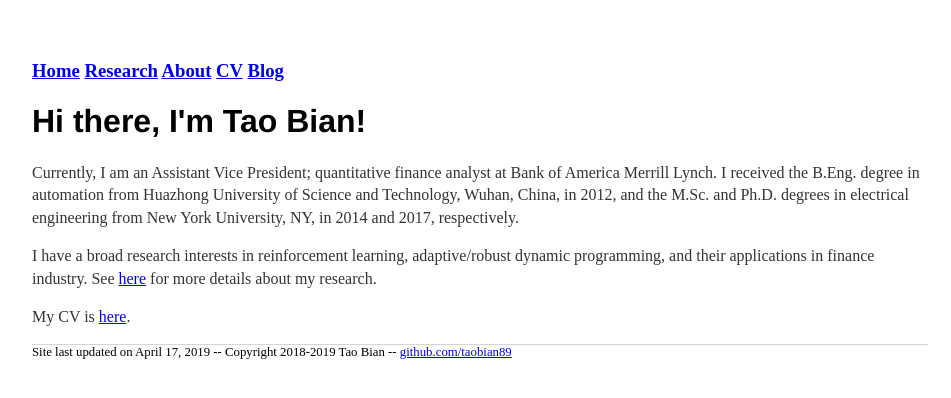
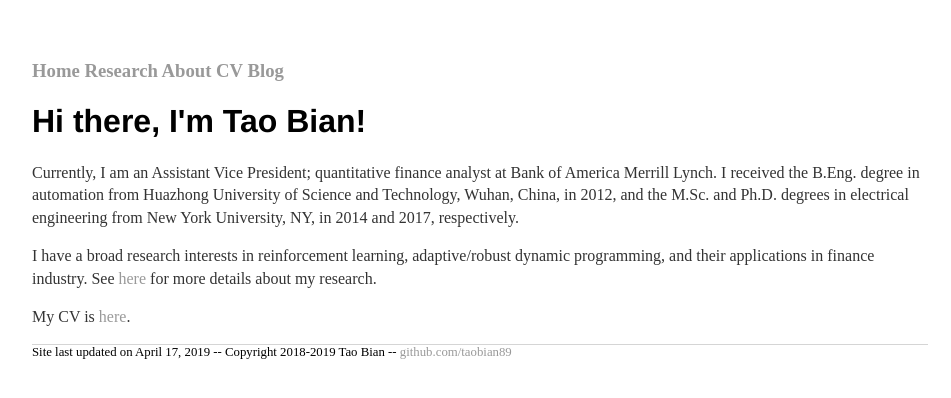
Before and after one commit to tao-bian-nyu/tao-bian-nyu.github.io, a Jekyll site: the page built from index.html, in a window 1280 px wide. Shown: the top 398 px of the page, without its empty margins (160-1111 px from the left). Built offline with Jekyll 4.4.1, drawn with Linux system fonts in a browser that asks for light colours.

Commit message:
Update main.css

```diff
--- a/css/main.css
+++ b/css/main.css
@@ -12,10 +12,10 @@ nav ul li, footer ul li {
     display: inline;
     margin-right: 20px;
 }
-/* a {
+a {
     text-decoration: none;
     color: #999;
-} */
+}
 a:hover {
     text-decoration: underline;
 }
```
